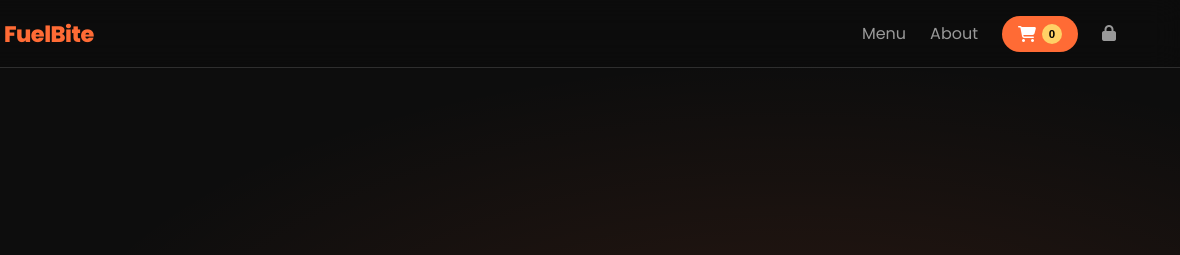
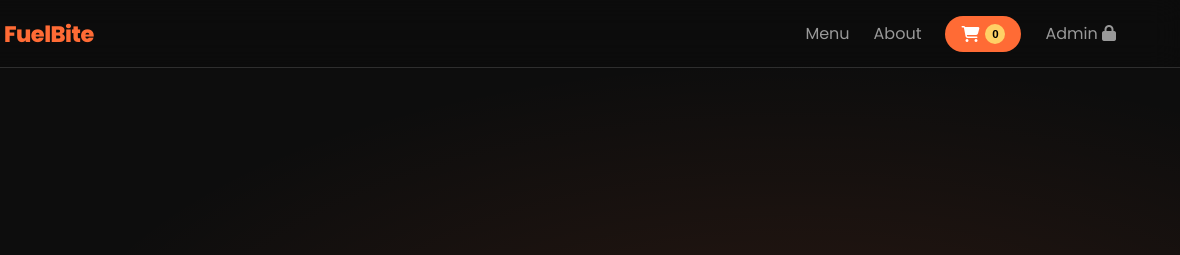
Before and after one commit to Pawan1305/fuelbite, a website: page index.html in a window 1280 px wide. Shown: the top 255 px of the page, 100-1280 px from the left. Drawn offline with Linux system fonts and the light colour scheme.

Commit message:
change in admin name on UI

```diff
--- a/index.html
+++ b/index.html
@@ -24,7 +24,7 @@
       <i class="fas fa-shopping-cart"></i>
       <span class="cart-count" id="cartCount">0</span>
     </button>
-    <a href="admin/login.html" class="admin-link"><i class="fas fa-lock"></i></a>
+    <a href="admin/login.html" class="admin-link">Admin <i class="fas fa-lock"></i></a>
   </div>
 </nav>
 
```
